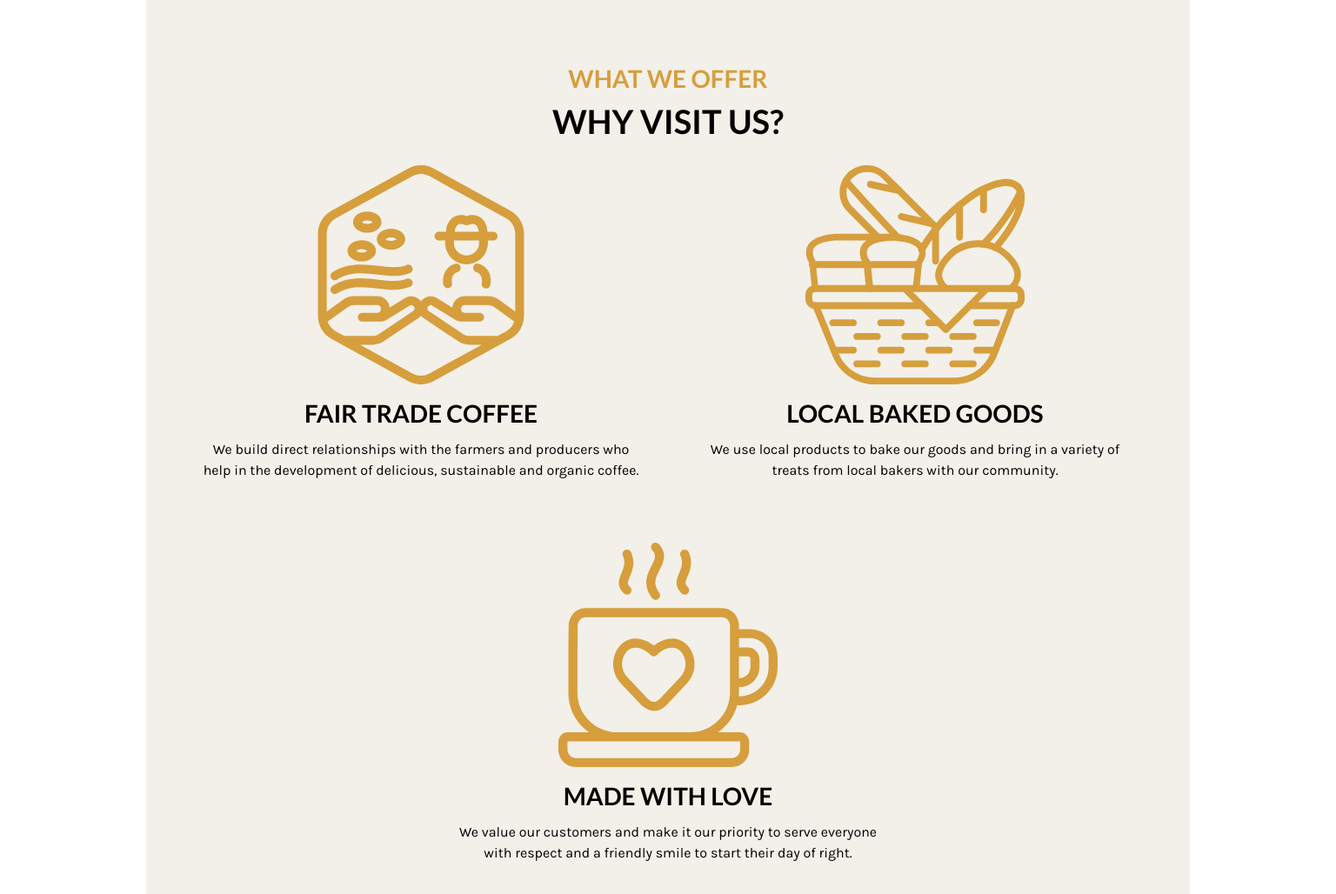
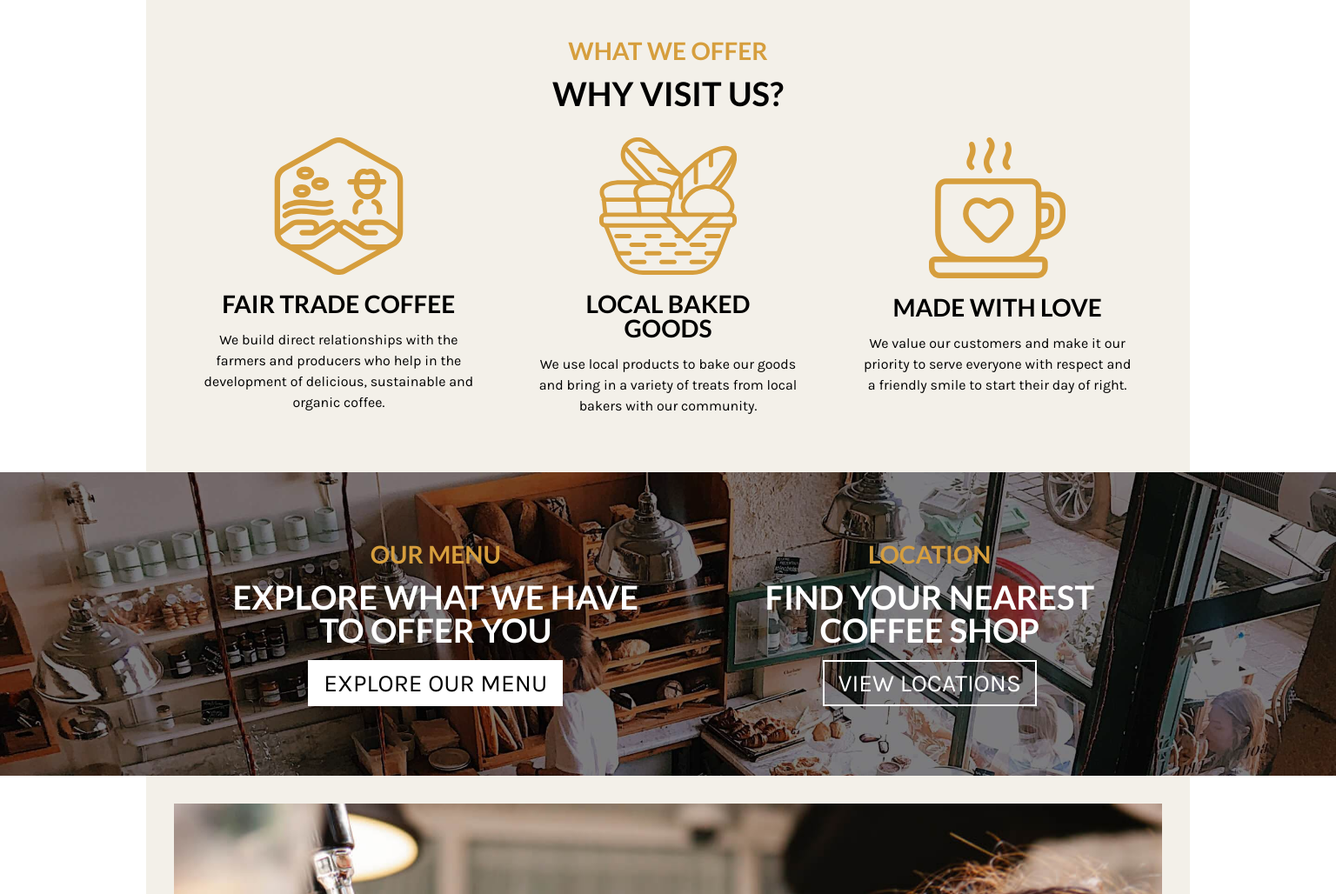
Before and after one commit to woo00022/mtm6201-midterm, a plain HTML site: page index.html in a window 1536 px wide. Shown: the part 1580-2608 px from the top of the page at 87% size. Drawn offline with Linux system fonts and the light colour scheme.

Commit message:
html edits, adjusts grid for icons, adds flex for menu-location

```diff
--- a/css/main.css
+++ b/css/main.css
@@ -660,16 +660,55 @@ p {
     justify-content: space-between;
 }
 
+/* ----- HERO ------ */
+
+/* adjusts space on sides for h1 and p */
 main h1 {
     margin-left: 20%;
     margin-right: 20%;
 }
 
 main p {
-    margin-left: 15%;
-    margin-right: 15%;
+    margin-left: 10%;
+    margin-right: 10%;
+}
+
+/* ----- VISIT US ----- */
+
+/* displays grid for icons - ALL IN A ROW */
+.visit-us-icons {
+    display: grid;
+    grid-template-columns: repeat(3, 1fr);
+    grid-template-rows: repeat(1, 1fr);
+}
+
+/* top left */
+.fair-trade {
+    grid-column: 1 / 2;
+    grid-row: 1 / 1;
+}
+/* top right */
+.baked-goods {
+    grid-column: 2 / 3;
+    grid-row: 1 / 1;
+}
+/* bottom middle */
+.with-love {
+    grid-column: 3 / 4;
+    grid-row: 1 / 1;
+}
+
+
+/* ----- OUR MENU & LOCATIONS ------ */
+
+/* displays menu & location side-by-side horizontally */
+.menu-location-flex {
+    display: flex;
 }
 
 
 
+
+
+
 }
--- a/index.html
+++ b/index.html
@@ -88,7 +88,7 @@
     </div>
     <!-- OUR MENU & LOCATIONS -->
     <div class="menu-location-bg-image">
-        <div class="wrapper">
+        <div class="wrapper menu-location-flex">
             <div class="our-menu">
                 <h3>OUR MENU</h3>
                 <h2>EXPLORE WHAT WE HAVE TO OFFER YOU</h2>
```
